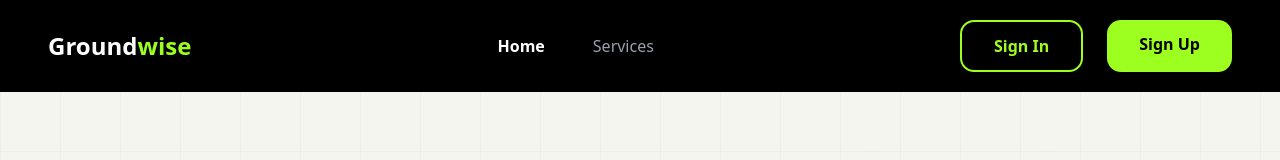
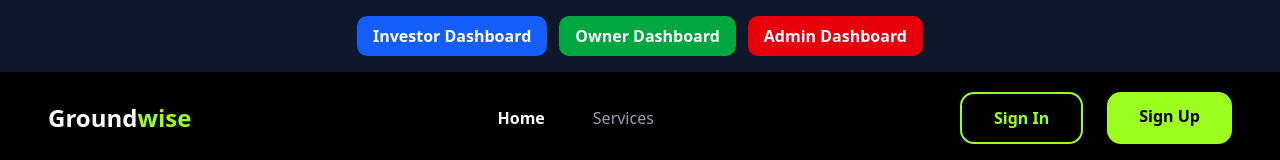
Before and after one commit to TheFuriousFive/LandProject-PC-FrontEnd, a Next.js app: page / in a window 1280 px wide. Shown: the top 160 px of the page. Built offline with nearby package versions, Linux system fonts and the light colour scheme.

Commit message:
fixed some errors

```diff
--- a/app/page.jsx
+++ b/app/page.jsx
@@ -7,6 +7,27 @@ import CreateAccountPage from "./(auth)/register/signup";
 export default function Home() {
   return (
     <div className="min-h-screen overflow-hidden bg-[#F9FAFB] pb-1 md:min-w-5xl lg:min-w-7xl">
+      {/* Temporary Access Buttons */}
+      <div className="sticky top-0 z-50 bg-slate-900 text-white p-4 flex gap-3 justify-center flex-wrap">
+        <a
+          href="/investor"
+          className="px-4 py-2 bg-blue-600 hover:bg-blue-700 rounded-lg font-semibold transition"
+        >
+          Investor Dashboard
+        </a>
+        <a
+          href="/owner"
+          className="px-4 py-2 bg-green-600 hover:bg-green-700 rounded-lg font-semibold transition"
+        >
+          Owner Dashboard
+        </a>
+        <a
+          href="/ministry"
+          className="px-4 py-2 bg-red-600 hover:bg-red-700 rounded-lg font-semibold transition"
+        >
+          Admin Dashboard
+        </a>
+      </div>
       <Header />
       <HeroSection />
       <WhyTerraVest />
```
